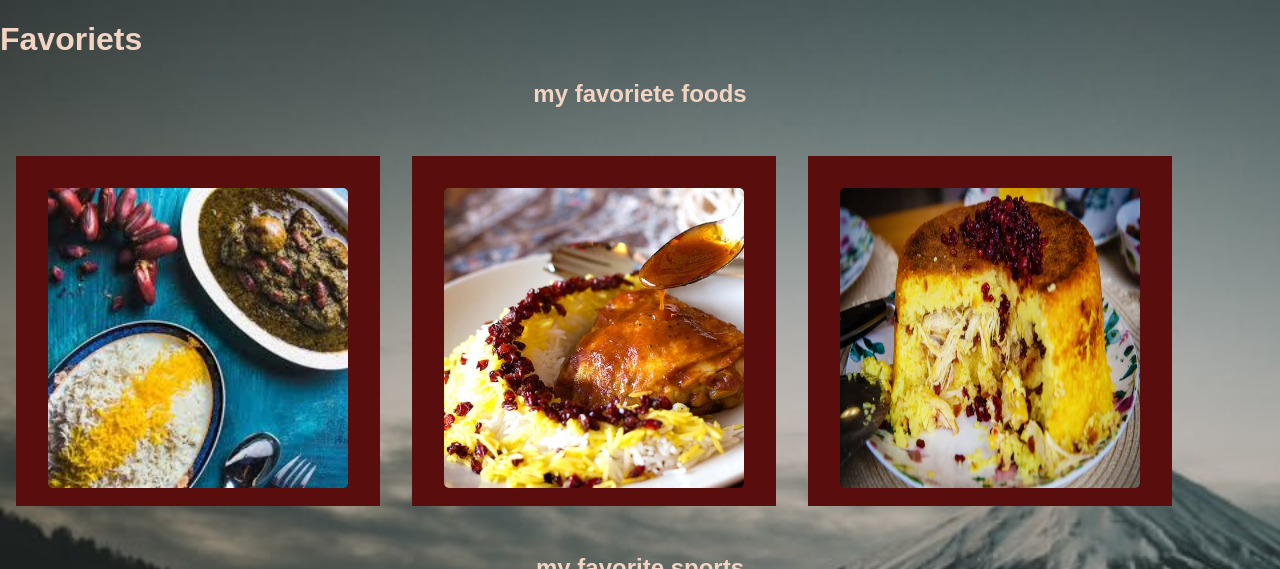
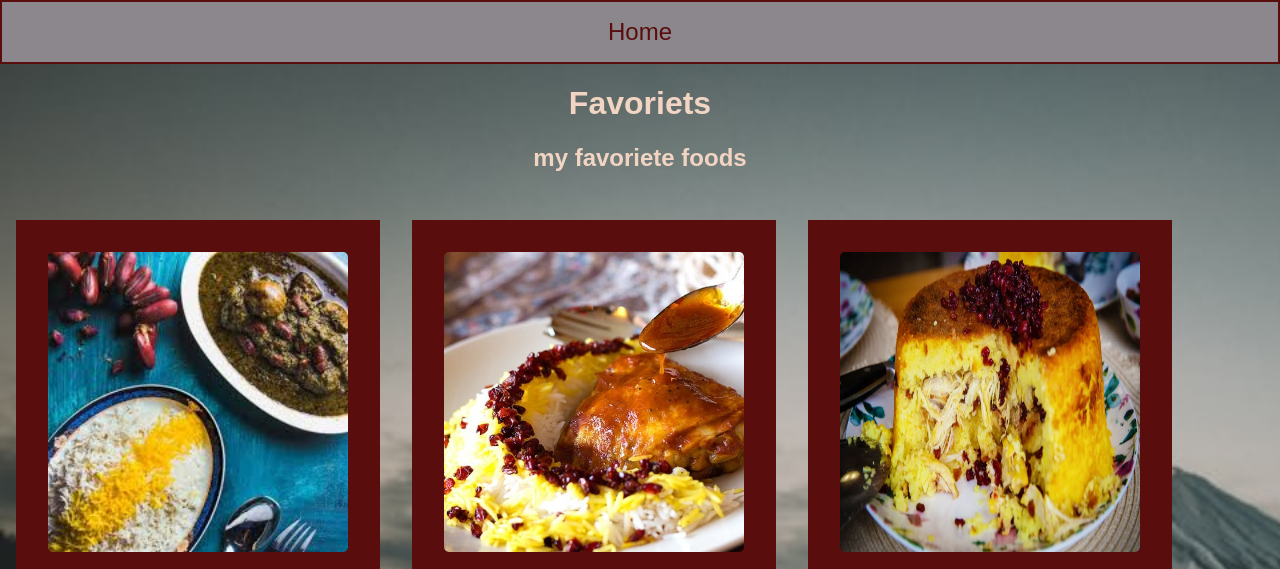
Before and after one commit to Mona-Ak/portfolio, a plain HTML site: page favorietes.html in a window 1280 px wide. Shown: the top 569 px of the page. Drawn offline with Linux system fonts and the light colour scheme.

Commit message:
adding home link to my favouriete page

```diff
--- a/favorietes.html
+++ b/favorietes.html
@@ -10,7 +10,9 @@
 <body>
 
     <header class="favorHeader">
-
+        <nav>
+            <a href="./index.html">Home</a>
+        </nav>
         <h1>Favoriets</h1>
     </header>
     <main class="favorMain">
--- a/style.css
+++ b/style.css
@@ -117,6 +117,9 @@ img{
 /* ************favoriet html file**************** */
 
 /* ____________food part___________ */
+.favorHeader{
+    text-align: center;
+}
 .favorMain{
     text-align: center;
 }
```
